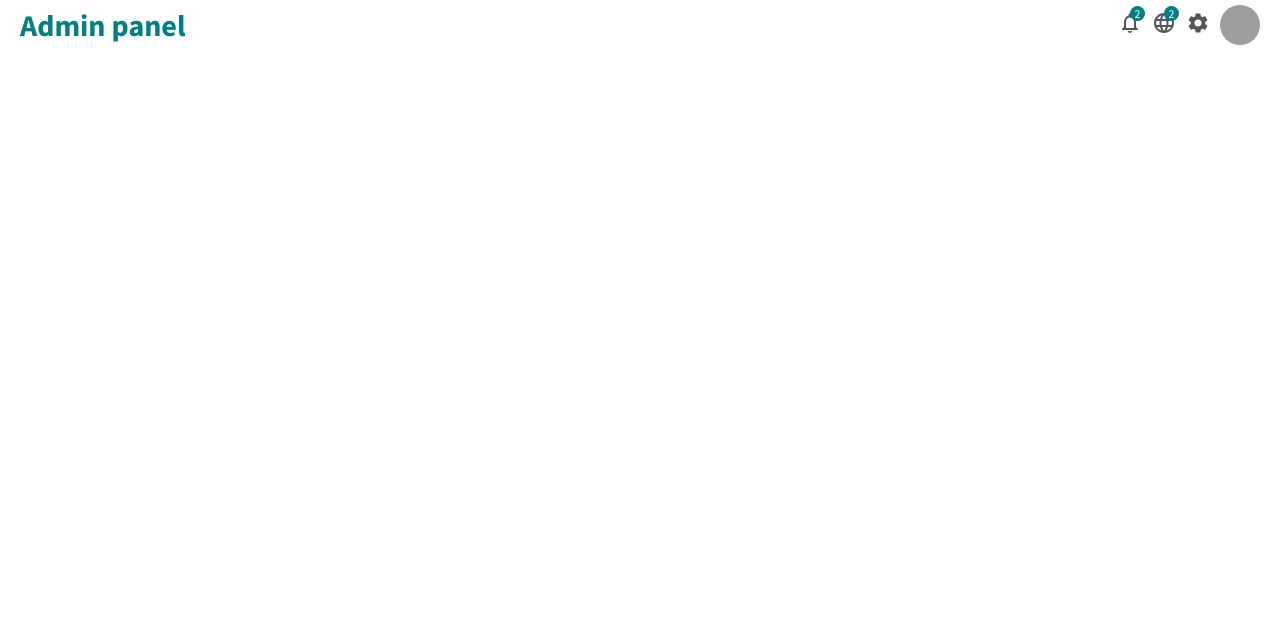
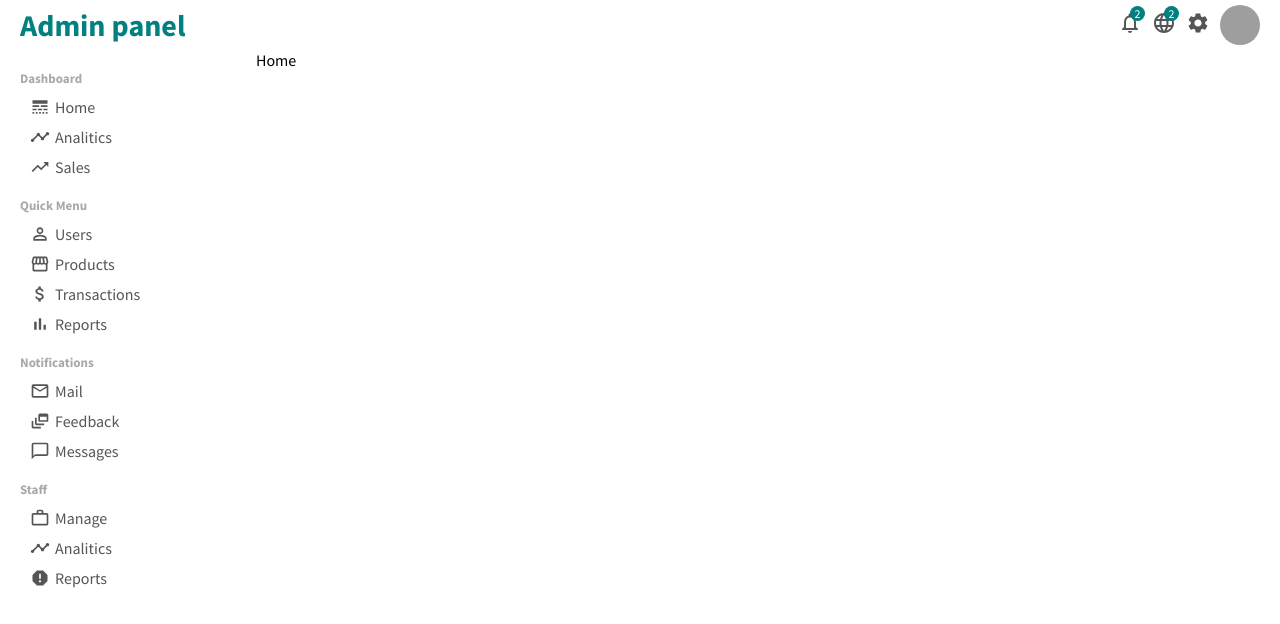
Before and after one commit to GvinP/admin-panel, a React (Create React App) app: page / in a window 1280 px wide. Shown: the top 624 px of the page. Built offline with nearby package versions, Linux system fonts and the light colour scheme; grey boxes are pictures that could not be loaded.

Commit message:
add sidebar and home page

```diff
--- a/src/App.tsx
+++ b/src/App.tsx
@@ -1,9 +1,16 @@
+import { Sidebar } from "./components/sidebar/Sidebar";
 import { Topbar } from "./components/topbar/Topbar";
+import "./app.css";
+import { Home } from "./pages/home/Home";
 
 function App() {
   return (
     <div>
-      <Topbar/>
+      <Topbar />
+      <div className="container">
+        <Sidebar />
+        <Home/>
+      </div>
     </div>
   );
 }
--- /dev/null
+++ b/src/app.css
@@ -0,0 +1,3 @@
+.container {
+    display: flex;
+}
--- /dev/null
+++ b/src/components/sidebar/Sidebar.tsx
@@ -0,0 +1,94 @@
+import "./sidebar.css"
+import LineStyle from '@material-ui/icons/LineStyle';
+import Timeline from '@material-ui/icons/Timeline';
+import TrendingUp from '@material-ui/icons/TrendingUp';
+import PersonOutline from '@material-ui/icons/PersonOutline';
+import Storefront from '@material-ui/icons/Storefront';
+import AttachMoney from '@material-ui/icons/AttachMoney';
+import MailOutline from '@material-ui/icons/MailOutline';
+import DynamicFeed from '@material-ui/icons/DynamicFeed';
+import ChatBubbleOutline from '@material-ui/icons/ChatBubbleOutline';
+import WorkOutline from '@material-ui/icons/WorkOutline';
+import Report from '@material-ui/icons/Report';
+import BarChart from '@material-ui/icons/BarChart';
+
+export const Sidebar = () => {
+  return (
+    <div className="sidebar">
+        <div className="sidebarWrapper">
+            <div className="sidebarMenu">
+                <h3 className="sidebarTitle">Dashboard</h3>
+                <ul className="sidebarList">
+                    <li className="sidebarListItem">
+                        <LineStyle className="sidebarIcon"/>
+                        Home
+                    </li>
+                    <li className="sidebarListItem">
+                        <Timeline className="sidebarIcon"/>
+                        Analitics
+                    </li>
+                    <li className="sidebarListItem">
+                        <TrendingUp className="sidebarIcon"/>
+                        Sales
+                    </li>
+                </ul>
+            </div>
+            <div className="sidebarMenu">
+                <h3 className="sidebarTitle">Quick Menu</h3>
+                <ul className="sidebarList">
+                    <li className="sidebarListItem">
+                        <PersonOutline className="sidebarIcon"/>
+                        Users
+                    </li>
+                    <li className="sidebarListItem">
+                        <Storefront className="sidebarIcon"/>
+                        Products
+                    </li>
+                    <li className="sidebarListItem">
+                        <AttachMoney className="sidebarIcon"/>
+                        Transactions
+                    </li>
+                    <li className="sidebarListItem">
+                        <BarChart className="sidebarIcon"/>
+                        Reports
+                    </li>
+                </ul>
+            </div>
+            <div className="sidebarMenu">
+                <h3 className="sidebarTitle">Notifications</h3>
+                <ul className="sidebarList">
+                    <li className="sidebarListItem">
+                        <MailOutline className="sidebarIcon"/>
+                        Mail
+                    </li>
+                    <li className="sidebarListItem">
+                        <DynamicFeed className="sidebarIcon"/>
+                        Feedback
+                    </li>
+                    <li className="sidebarListItem">
+                        <ChatBubbleOutline className="sidebarIcon"/>
+                        Messages
+                    </li>
+                </ul>
+            </div>
+            <div className="sidebarMenu">
+                <h3 className="sidebarTitle">Staff</h3>
+                <ul className="sidebarList">
+                    <li className="sidebarListItem">
+                        <WorkOutline className="sidebarIcon"/>
+                        Manage
+                    </li>
+                    <li className="sidebarListItem">
+                        <Timeline className="sidebarIcon"/>
+                        Analitics
+                    </li>
+                    <li className="sidebarListItem">
+                        <Report className="sidebarIcon"/>
+                        Reports
+                    </li>
+                </ul>
+            </div>
+        </div>
+    </div>
+  )
+}
--- /dev/null
+++ b/src/components/sidebar/sidebar.css
@@ -0,0 +1,42 @@
+.sidebar {
+    flex: 1;
+    height: calc(100vh - 50px);
+    position: sticky;
+    top: 50px;
+}
+
+.sidebarWrapper {
+    padding: 20px;
+    color: #555555;
+}
+
+.sidebarMenu {
+    margin-bottom: 10px;
+}
+
+.sidebarTitle {
+    font-size: 13px;
+    color: rgb(171, 168, 168);
+}
+
+.sidebarList {
+    list-style: none;
+    padding: 5px;
+}
+
+.sidebarListItem {
+    display: flex;
+    align-items: center;
+    padding: 5px;
+    cursor: pointer;
+    border-radius: 10px;
+}
+
+.sidebarListItem.active, .sidebarListItem:hover {
+    background-color: #f1cbe7;
+}
+
+.sidebarIcon {
+    margin-right: 5px;
+    font-size: 20px !important;
+}
--- /dev/null
+++ b/src/pages/home/Home.tsx
@@ -0,0 +1,7 @@
+import './home.css'
+
+export const Home = () => {
+  return (
+    <div className='home'>Home</div>
+  )
+}
--- /dev/null
+++ b/src/pages/home/home.css
@@ -0,0 +1,3 @@
+.home {
+    flex: 4;
+}
```
